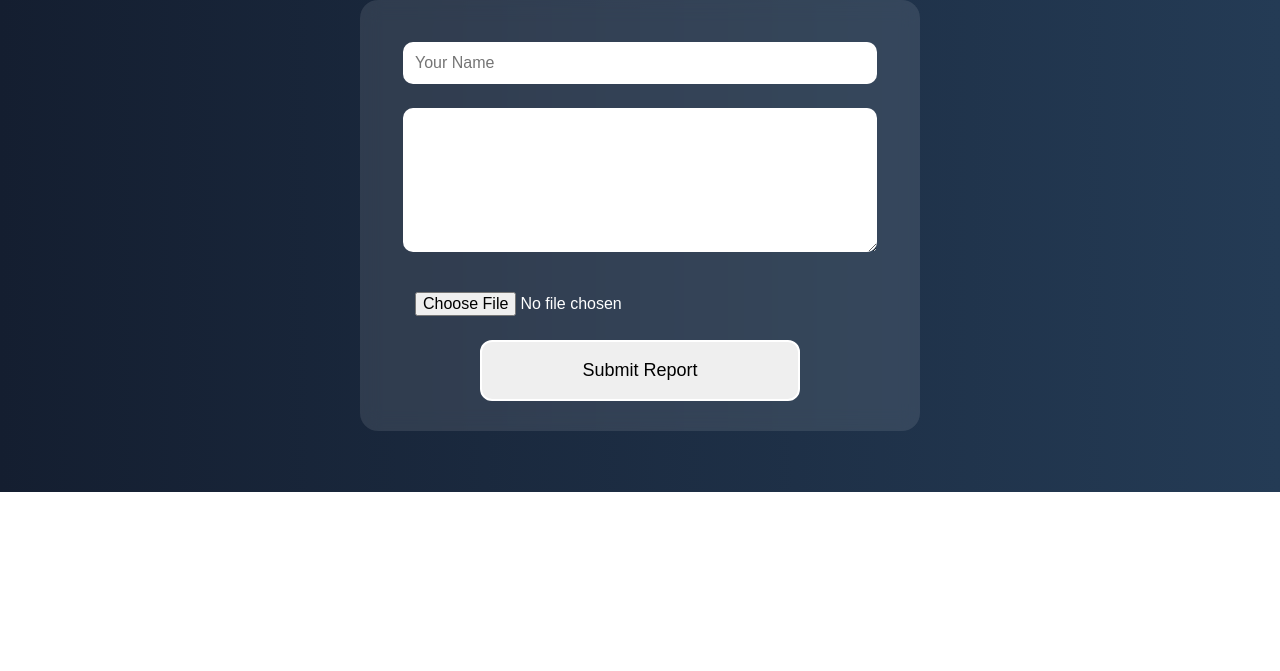
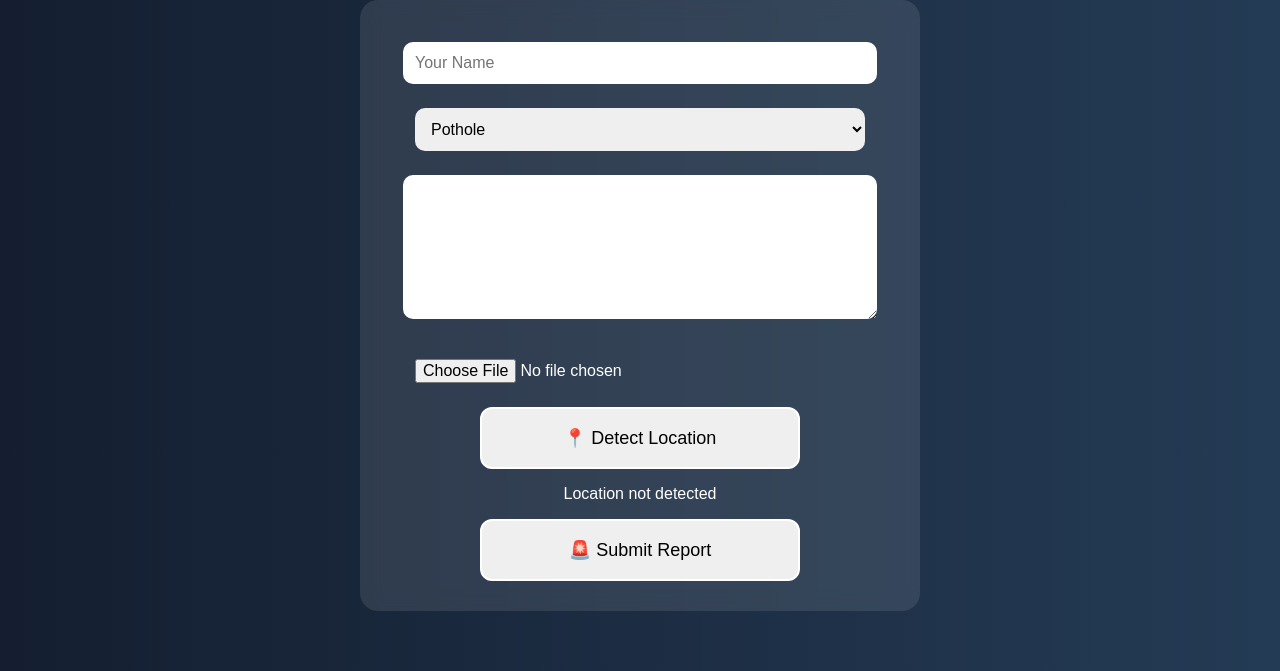
Before and after one commit to divya2538/RescueNet, a plain HTML site: page report.html in a window 1280 px wide. Shown: the part 308-979 px from the top of the page. Before the commit the page ends 800 px from the top, so only its background shows below. Drawn offline with Linux system fonts and the light colour scheme.

Commit message:
Update report.html

```diff
--- a/report.html
+++ b/report.html
@@ -10,7 +10,8 @@
 
     <title>Report Issue</title>
 
-    <link rel="stylesheet" href="style.css">
+    <link rel="stylesheet"
+          href="style.css">
 
 </head>
 
@@ -18,16 +19,13 @@
 
     <nav>
 
-        <h2 class="logo">🚑 RescueNet</h2>
+        <h2 class="logo">🚑 RescueNet AI</h2>
 
         <div class="nav-links">
 
             <a href="index.html">Home</a>
-
             <a href="report.html">Report</a>
-
             <a href="rules.html">Rules</a>
-
             <a href="ai.html">AI</a>
 
         </div>
@@ -37,22 +35,41 @@
     <div class="container">
 
         <h1 class="main-title">
-            Report Road Issue
+            Smart Hazard Reporting
         </h1>
 
-        <div class="report-box show-box">
+        <div class="report-box">
 
             <input type="text"
+                   id="reporterName"
                    placeholder="Your Name">
 
-            <textarea
-                placeholder="Describe the issue">
+            <select id="issueType">
+
+                <option>Pothole</option>
+                <option>Flooded Road</option>
+                <option>Broken Signal</option>
+                <option>Accident Zone</option>
+                <option>Traffic Block</option>
+
+            </select>
+
+            <textarea id="issueDescription"
+            placeholder="Describe issue">
             </textarea>
 
             <input type="file">
 
+            <button onclick="getLocation()">
+                📍 Detect Location
+            </button>
+
+            <p id="locationText">
+                Location not detected
+            </p>
+
             <button onclick="submitReport()">
-                Submit Report
+                🚨 Submit Report
             </button>
 
         </div>
```
